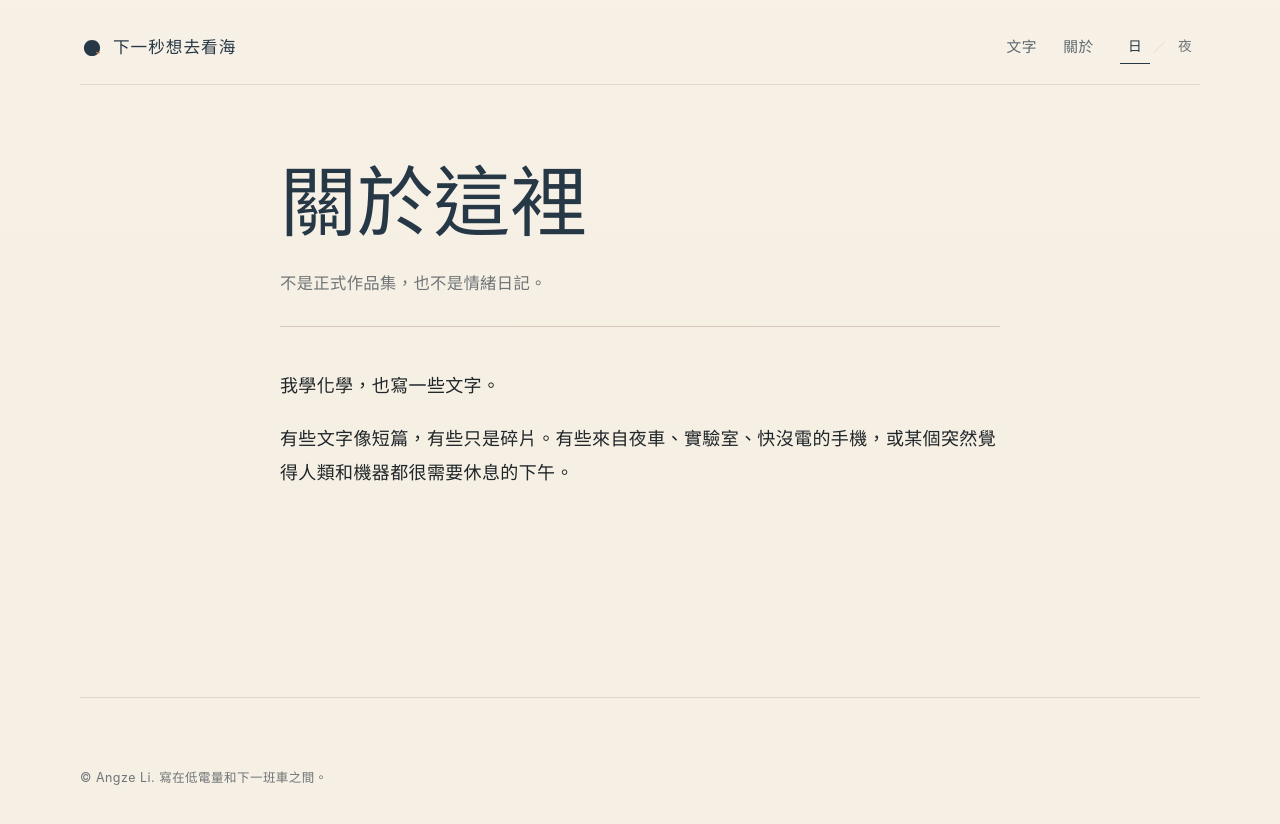
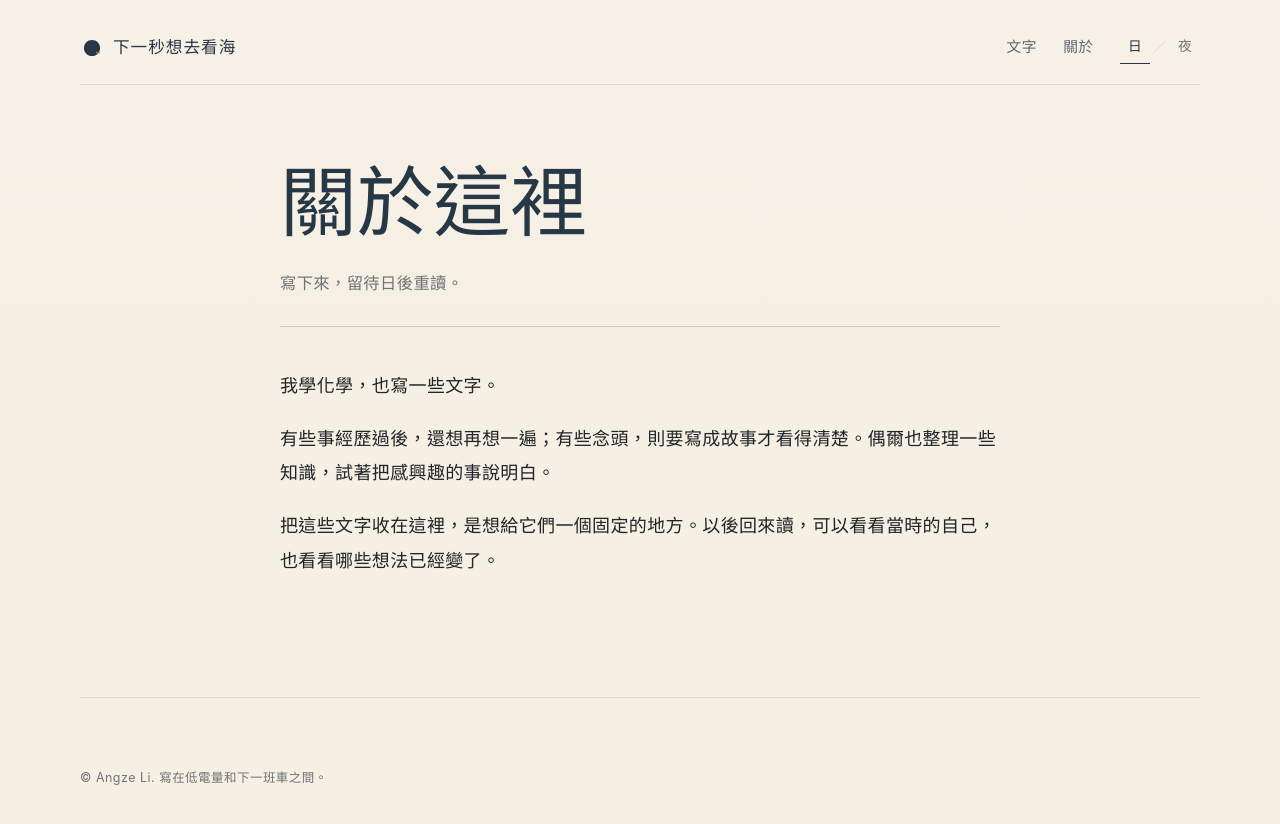
Before and after one commit to angzeli/next-second-sea, a Jekyll site: the page built from about.md, in a window 1280 px wide. Shown: the top 824 px of the page. Built offline with Jekyll 4.4.1, drawn with Linux system fonts in a browser that asks for light colours.

Commit message:
Broaden homepage and about page writing scope

```diff
--- a/_config.yml
+++ b/_config.yml
@@ -1,5 +1,5 @@
 title: 下一秒想去看海
-description: 一些寫給未來、城市、夜晚和低電量生活的文字。
+description: 一些關於生活、想像與世界的文字。
 author: Angze Li
 lang: zh-Hant
 timezone: Europe/London
--- a/_layouts/home.html
+++ b/_layouts/home.html
@@ -7,7 +7,7 @@ layout: default
   <h1 id="home-title">{{ site.title }}</h1>
   <p class="home-subtitle">{{ site.description }}</p>
   <p class="home-intro">
-    這裡收短篇、散文、微型小說和生活筆記。有些關於人，有些關於城市，有些關於很久以後仍然需要下班的機器人。
+    這裡收著真實的經歷、虛構的故事、詩與短章，也有一些關於世界的筆記。可以從最近的一篇讀起，也可以往前翻。
   </p>
   <div class="home-actions" aria-label="主要連結">
     <a class="button button-primary" href="{{ '/writing/' | relative_url }}">進入文字存檔</a>
--- a/about.md
+++ b/about.md
@@ -1,9 +1,11 @@
 ---
 title: 關於這裡
-subtitle: 不是正式作品集，也不是情緒日記。
+subtitle: 寫下來，留待日後重讀。
 permalink: /about/
 ---
 
 我學化學，也寫一些文字。
 
-有些文字像短篇，有些只是碎片。有些來自夜車、實驗室、快沒電的手機，或某個突然覺得人類和機器都很需要休息的下午。
+有些事經歷過後，還想再想一遍；有些念頭，則要寫成故事才看得清楚。偶爾也整理一些知識，試著把感興趣的事說明白。
+
+把這些文字收在這裡，是想給它們一個固定的地方。以後回來讀，可以看看當時的自己，也看看哪些想法已經變了。
```
